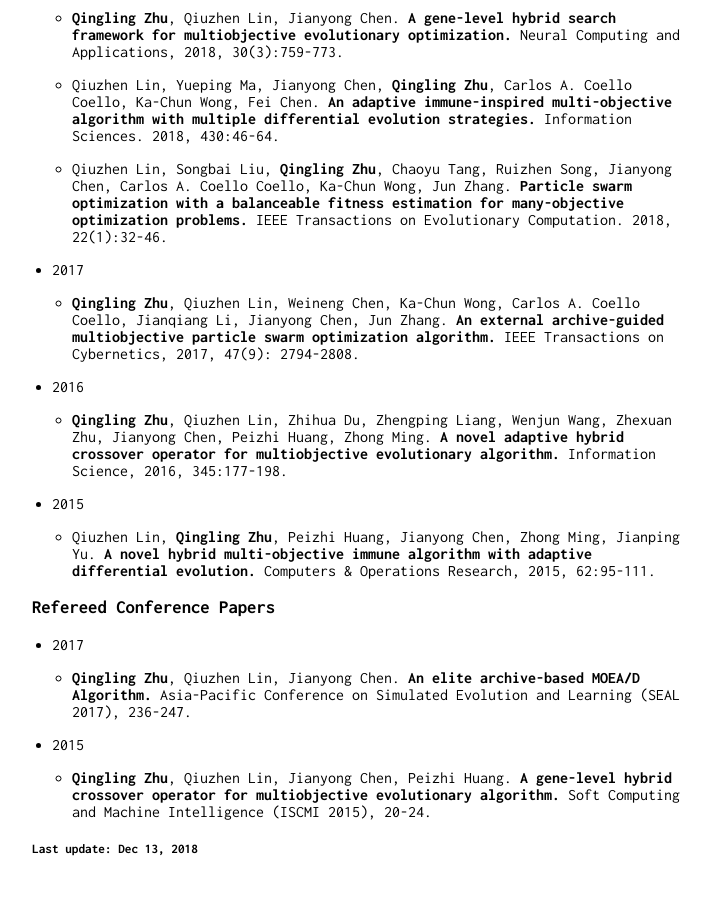
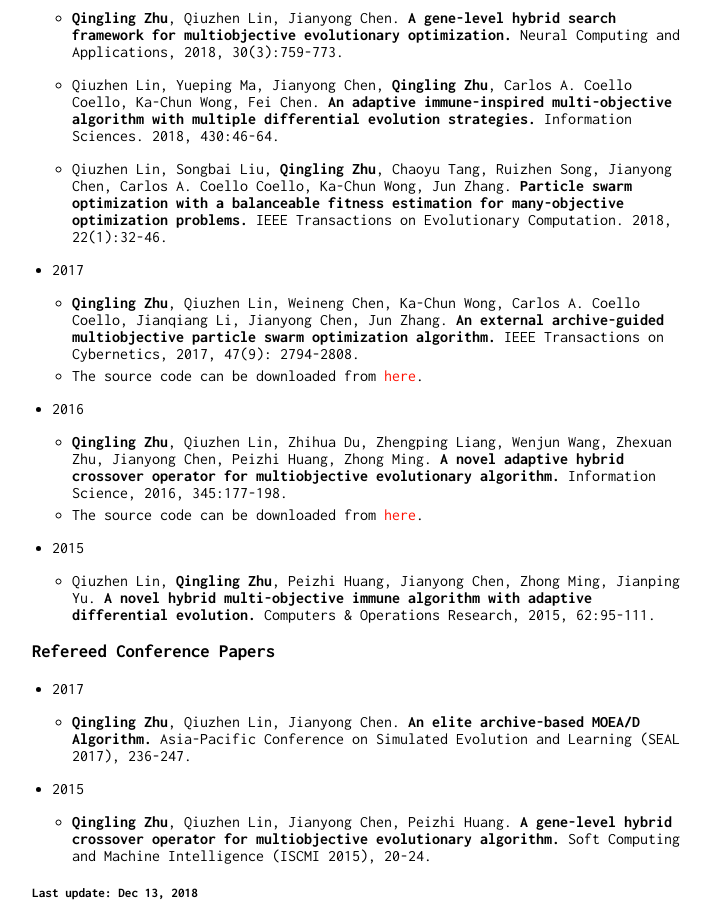
Before and after one commit to zhuqingling/zhuqingling.github.io, a Jekyll site: the page built from index.md, in a window 1280 px wide and 900 px high, scrolled down 1135 px. Shown: the whole window, without its empty margins (258-969 px from the left). Built offline with Jekyll 4.4.1, drawn with Linux system fonts in a browser that asks for light colours; our own code applies the rules of GitHub Pages for plain Markdown files; before the commit the page ends 1991 px from its top, so only the background shows below that.

Commit message:
Added AgMOPSO and ADE_MOIA source codes

```diff
--- a/index.md
+++ b/index.md
@@ -96,11 +96,13 @@ Computational Intelligence, Evolutionary Computation, Multi-Objective Optimizati
 
 * 2017
 
-  * **Qingling Zhu**, Qiuzhen Lin, Weineng Chen, Ka-Chun Wong, Carlos A. Coello Coello, Jianqiang Li, Jianyong Chen, Jun Zhang. **An external archive-guided multiobjective particle swarm optimization algorithm.** IEEE Transactions on Cybernetics, 2017, 47(9): 2794-2808.<!-- [(pdf)](pdf/1by1EA.pdf)-->
+  * **Qingling Zhu**, Qiuzhen Lin, Weineng Chen, Ka-Chun Wong, Carlos A. Coello Coello, Jianqiang Li, Jianyong Chen, Jun Zhang. **An external archive-guided multiobjective particle swarm optimization algorithm.** IEEE Transactions on Cybernetics, 2017, 47(9): 2794-2808.
+  * The source code can be downloaded from [here](https://github.com/zhuqingling/sourcecode/AgMOPSO.rar).<!-- [(pdf)](pdf/1by1EA.pdf)-->
 
 * 2016
 
   * **Qingling Zhu**, Qiuzhen Lin, Zhihua Du, Zhengping Liang, Wenjun Wang, Zhexuan Zhu, Jianyong Chen, Peizhi Huang, Zhong Ming. **A novel adaptive hybrid crossover operator for multiobjective evolutionary algorithm.** Information Science, 2016, 345:177-198.
+  * The source code can be downloaded from [here](https://github.com/zhuqingling/sourcecode/ADE_MOIA.rar).
 
 * 2015
 
```
Also changed, not shown: 2 other files.
